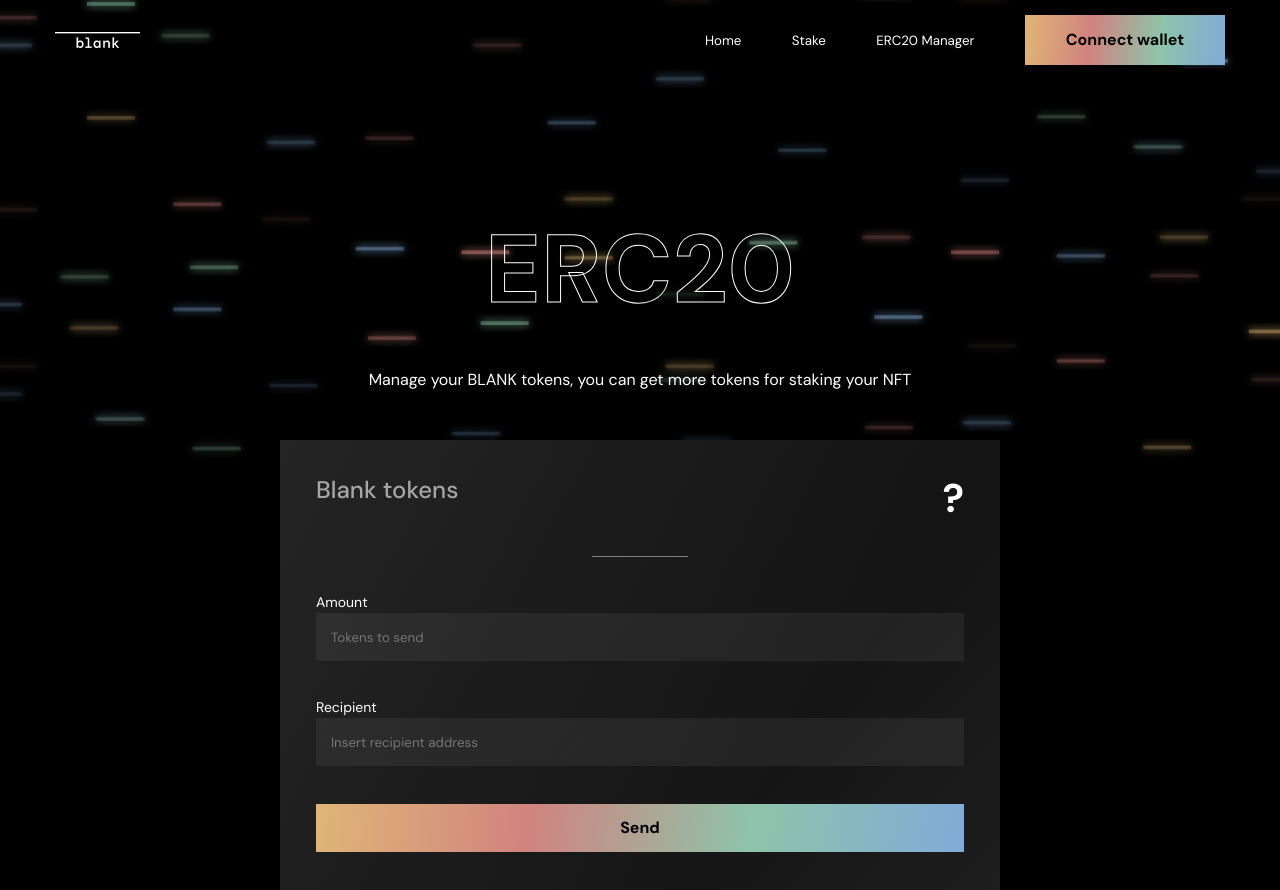
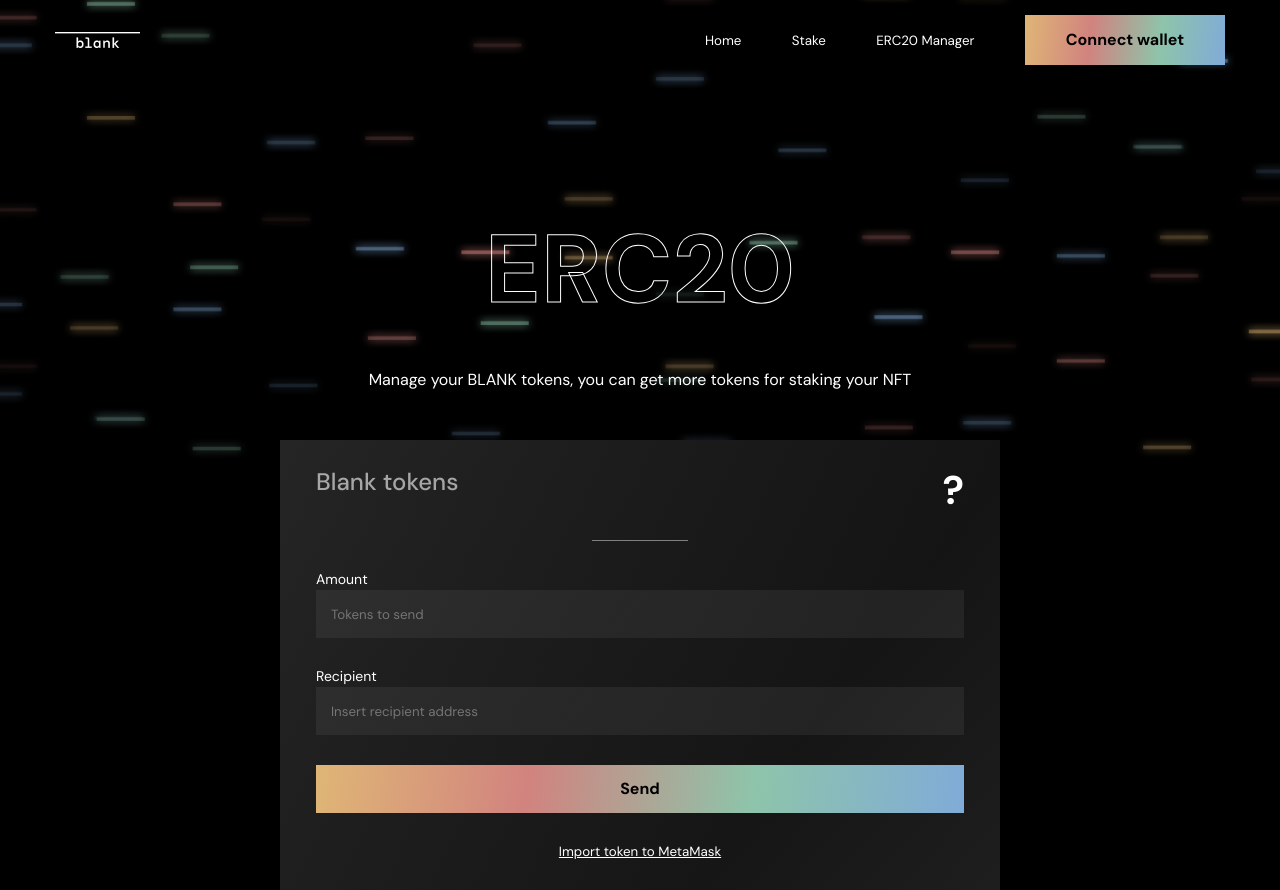
Before and after one commit to ldzoid/crypto-internship-2022, a Next.js app: page /erc20-manager in a window 1280 px wide. Built offline with nearby package versions, Linux system fonts and the light colour scheme.

Commit message:
add button to add token to metamask and remove auto import before sending tokens

```diff
--- a/pages/erc20-manager/index.js
+++ b/pages/erc20-manager/index.js
@@ -1,5 +1,5 @@
 import { ethers } from 'ethers';
-import { useContext, useEffect, useState } from 'react';
+import { useContext, useState } from 'react';
 import { LayoutContext } from '../../components/layout/LayoutContext';
 import Connector from '../../modules/connector';
 import Utils from '../../modules/utils';
@@ -27,13 +27,6 @@ const Erc20Manger = () => {
       setMessage([-1, 'Please switch network to Goerli testnet']);
       return;
     }
-    // suggest token import
-    try {
-      await provider.send('wallet_watchAsset', Connector.blankObject);
-    } catch (e) {
-      setMessage([-1, 'Error occured']);
-      console.error(e);
-    }
     // check if amount is valid
     if (!Utils.isPositiveInteger(amountToSend)) {
       setMessage([-1, 'Please enter a valid number']);
@@ -55,18 +48,45 @@ const Erc20Manger = () => {
       Connector.BlankABI,
       signer
     );
-    // send transaction
+    // send transaction TODO
     try {
-      await blankContract.transfer(addressToSend, ethers.utils.parseEther(`${amountToSend}`));
+      await blankContract.transfer(
+        addressToSend,
+        ethers.utils.parseEther(`${amountToSend}`)
+      );
       setMessage([1, `Successfully transferred ${amountToSend} BLANK tokens`]);
       // update new balance
-      const _tokenBalance = Math.round(ethers.utils.formatEther(
-        await blankContract.balanceOf(await signer.getAddress())
-      ));
+      const _tokenBalance = Math.round(
+        ethers.utils.formatEther(
+          await blankContract.balanceOf(await signer.getAddress())
+        )
+      );
       setTokenBalance(_tokenBalance);
     } catch (e) {
       setMessage([-1, 'Error occurred']);
       console.log(e);
+    }
+  };
+
+  const handleClickImport = async () => {
+    // check if wallet is connected
+    if (!address) {
+      setMessage([-1, 'Connect wallet to complete the action']);
+      return;
+    }
+    const provider = new ethers.providers.Web3Provider(window.ethereum);
+    await provider.send('eth_requestAccounts', []);
+    // check if chain is correct
+    const { chainId } = await provider.getNetwork();
+    if (chainId != 5) {
+      setMessage([-1, 'Please switch network to Goerli testnet']);
+      return;
+    }
+    try {
+      await provider.send('wallet_watchAsset', Connector.blankObject);
+    } catch (e) {
+      setMessage([-1, 'Error occured']);
+      console.error(e);
     }
   };
 
@@ -104,6 +124,9 @@ const Erc20Manger = () => {
       <button className={`btnMain ${styles.btnSend}`} onClick={handleClickSend}>
         Send
       </button>
+      <button className={styles.btnImportToken} onClick={handleClickImport}>
+        Import token to MetaMask
+      </button>
     </div>
   );
 };
--- a/styles/erc20-manager.module.css
+++ b/styles/erc20-manager.module.css
@@ -69,6 +69,16 @@
   height: 48px;
 }
 
+.btnImportToken {
+  background-color: transparent;
+  color: #fff;
+  text-decoration: underline;
+}
+
+.btnImportToken:hover {
+  color: #ccc;
+}
+
 @media all and (max-width: 450px) {
   .container {
     width: 90%;
```
